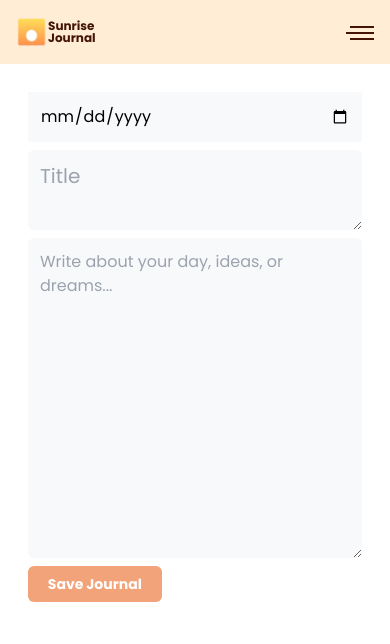
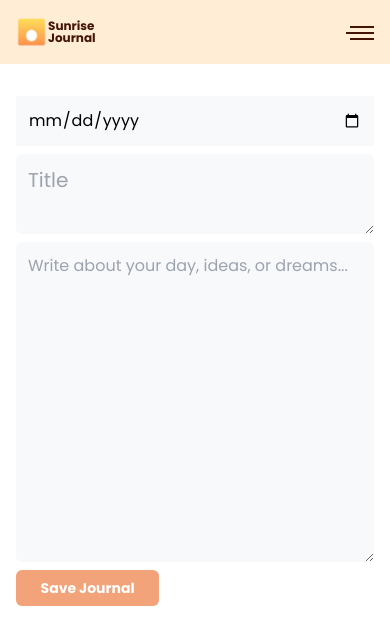
Before and after one commit to victorNwosu-Edusive/sunrise-journal, a React (Vite) app: page /new-journal in a window 390 px wide. Shown: the top 644 px of the page. Built offline with nearby package versions, Linux system fonts and the light colour scheme.

Commit message:
adjustment

```diff
--- a/src/components/addjournal.jsx
+++ b/src/components/addjournal.jsx
@@ -22,13 +22,13 @@ function Addjournal() {
 
     return (
         <motion.div
-            className="h-auto md:h-auto lg:h-auto w-full md:w-full lg:w-4/5 ml-auto pt-16 md:pt-0 lg:pt-0"
+            className="h-auto md:h-auto lg:h-auto w-full md:w-full lg:w-4/5 ml-auto pt-20 md:pt-20 lg:pt-0"
             variants={containerVariants}
             initial="hidden"
             animate="visible"
         >
             <div
-                className="flex flex-col gap-2 bg-white rounded-md p-7 md:p-14 lg:p-14"
+                className="flex flex-col gap-2 bg-white rounded-md p-4 md:p-14 lg:p-14"
             >
                 <motion.input
                     type="date"
```
